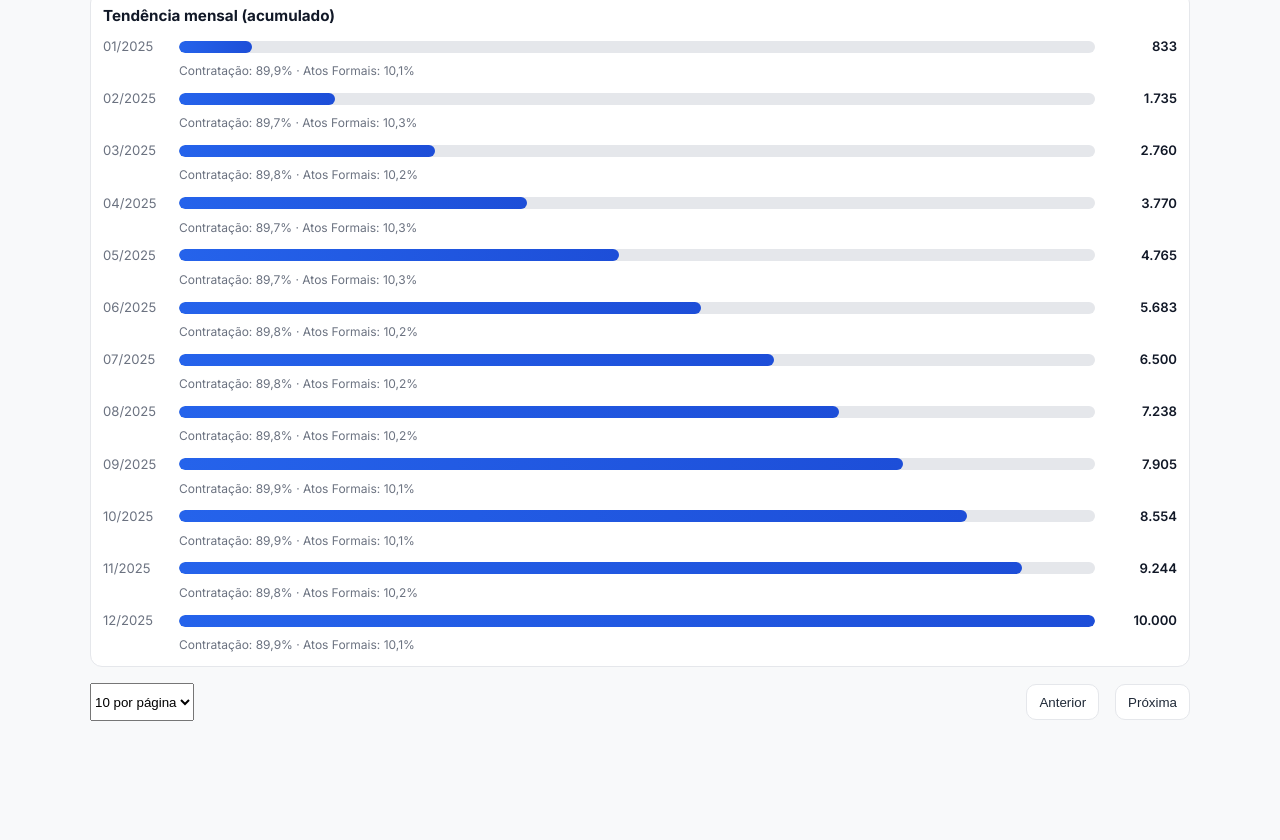
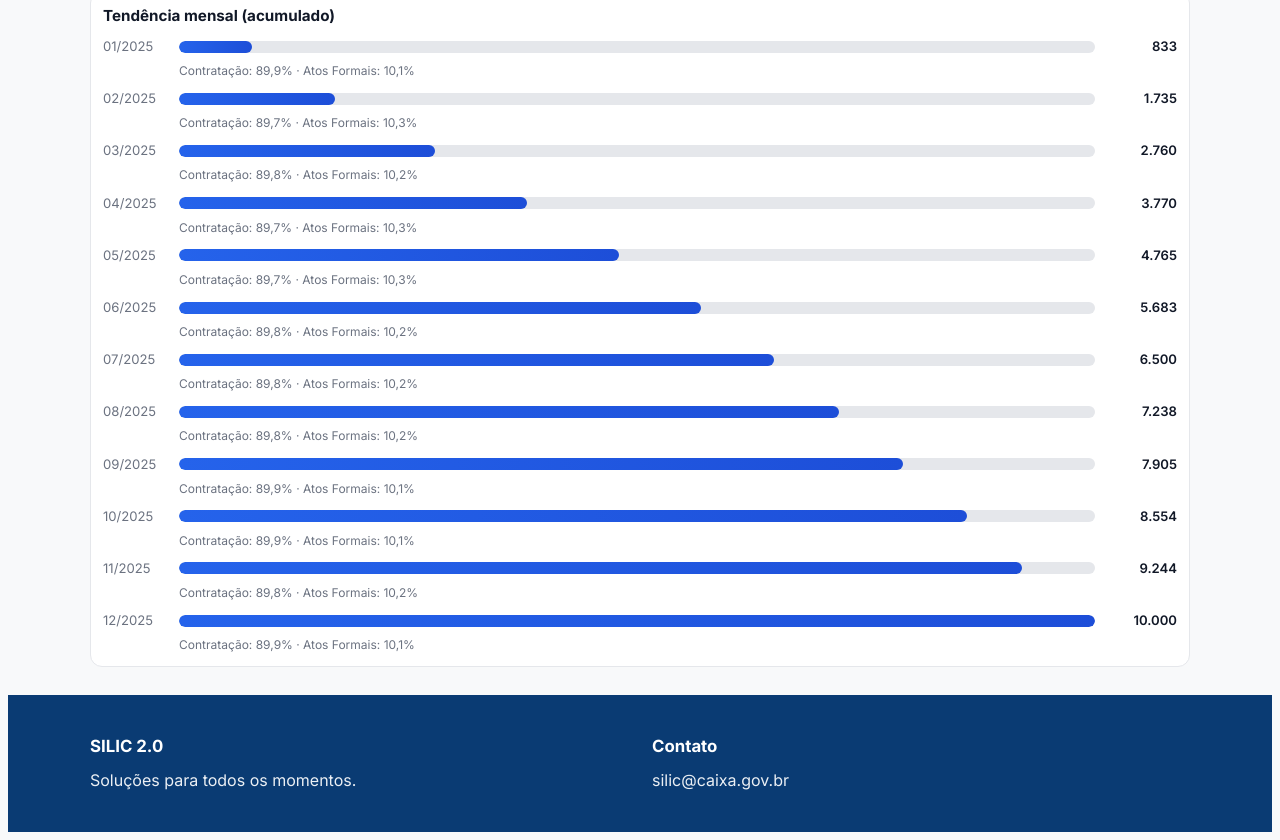
Before and after one commit to osvaldojeronymo/silic-catalog-reasons, a website built with Vite: page index.html in a window 1280 px wide. Shown: the part 1738-2578 px from the top of the page. Before the commit the page ends 2487 px from the top, so only its background shows below. Built offline with nearby package versions, Linux system fonts and the light colour scheme.

Commit message:
chore: simplifica layout removendo paginação e ajustando rodapé

```diff
--- a/index.html
+++ b/index.html
@@ -42,24 +42,20 @@
 
       <div class="grid" id="grid"></div>
 
-      <div class="pagination" id="pagination" hidden>
-        <div class="pagination-left">
-          <label for="pageSize" class="sr-only">Itens por página</label>
-          <select id="pageSize" aria-label="Itens por página">
-            <option value="5">5 por página</option>
-            <option value="10" selected>10 por página</option>
-            <option value="20">20 por página</option>
-            <option value="all">Todas</option>
-          </select>
-        </div>
-        <nav class="pagination-nav" aria-label="Paginação">
-          <button id="btnPrev" type="button" class="btn" aria-label="Página anterior">Anterior</button>
-          <div id="pageNumbers" class="page-numbers" role="list"></div>
-          <button id="btnNext" type="button" class="btn" aria-label="Próxima página">Próxima</button>
-        </nav>
+    </main>
+
+    <footer class="app-footer" role="contentinfo">
+      <div class="app-footer-inner">
+        <section class="app-footer-col">
+          <h3>SILIC 2.0</h3>
+          <p>Soluções para todos os momentos.</p>
+        </section>
+        <section class="app-footer-col">
+          <h3>Contato</h3>
+          <p>silic@caixa.gov.br</p>
+        </section>
       </div>
-
-    </main>
+    </footer>
 
     <!-- Apenas UM entrypoint; Vite cuidará do CSS importado no TS -->
     <script type="module" src="/src/main.ts"></script>
--- a/src/styles/style.css
+++ b/src/styles/style.css
@@ -825,6 +825,42 @@ summary:focus-visible {
   text-align: right;
 }
 
+/* Rodapé institucional */
+.app-footer {
+  margin-top: 28px;
+  background: #0a3b73;
+  color: #fff;
+}
+
+.app-footer-inner {
+  max-width: 1100px;
+  margin: 0 auto;
+  padding: 38px 16px;
+  display: grid;
+  grid-template-columns: repeat(2, minmax(0, 1fr));
+  gap: 24px;
+}
+
+.app-footer-col h3 {
+  margin: 0 0 8px;
+  font-size: 1.05rem;
+  color: #fff;
+}
+
+.app-footer-col p,
+.app-footer-col li {
+  margin: 0;
+  color: rgba(255, 255, 255, 0.92);
+}
+
+.app-footer-col ul {
+  list-style: none;
+  margin: 0;
+  padding: 0;
+  display: grid;
+  gap: 4px;
+}
+
 .report-chart {
   display: grid;
   gap: 8px;
@@ -882,6 +918,11 @@ summary:focus-visible {
     grid-template-columns: 1fr;
   }
 
+  .app-footer-inner {
+    grid-template-columns: 1fr;
+    padding: 28px 16px;
+  }
+
   .report-card-wide {
     grid-column: span 1;
   }
```
